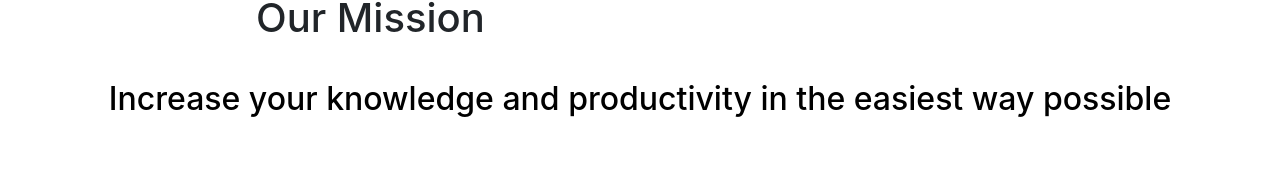
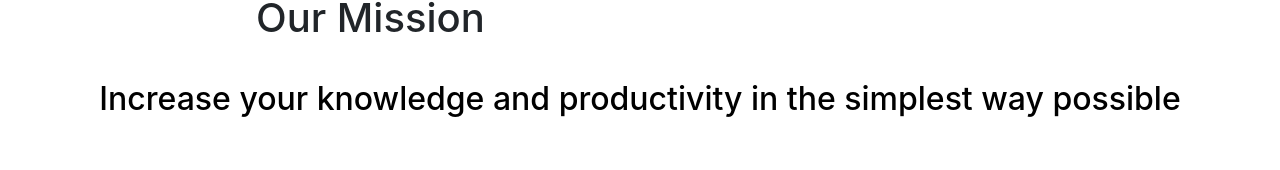
Before and after one commit to BorumTech/BorStore, a React (Create React App) app: page / in a window 1280 px wide. Shown: the part 622-792 px from the top of the page. Built offline with nearby package versions, Linux system fonts and the light colour scheme.

Commit message:
Change easy to simple

```diff
--- a/src/App.js
+++ b/src/App.js
@@ -38,7 +38,7 @@ function Mission() {
 			<div id="mission">
 				<h1>Our Mission</h1>
 				<h2>
-					Increase your knowledge and productivity in the easiest way possible
+					Increase your knowledge and productivity in the simplest way possible
 				</h2>
 			</div>
 		</ScrollAnimation>
```
